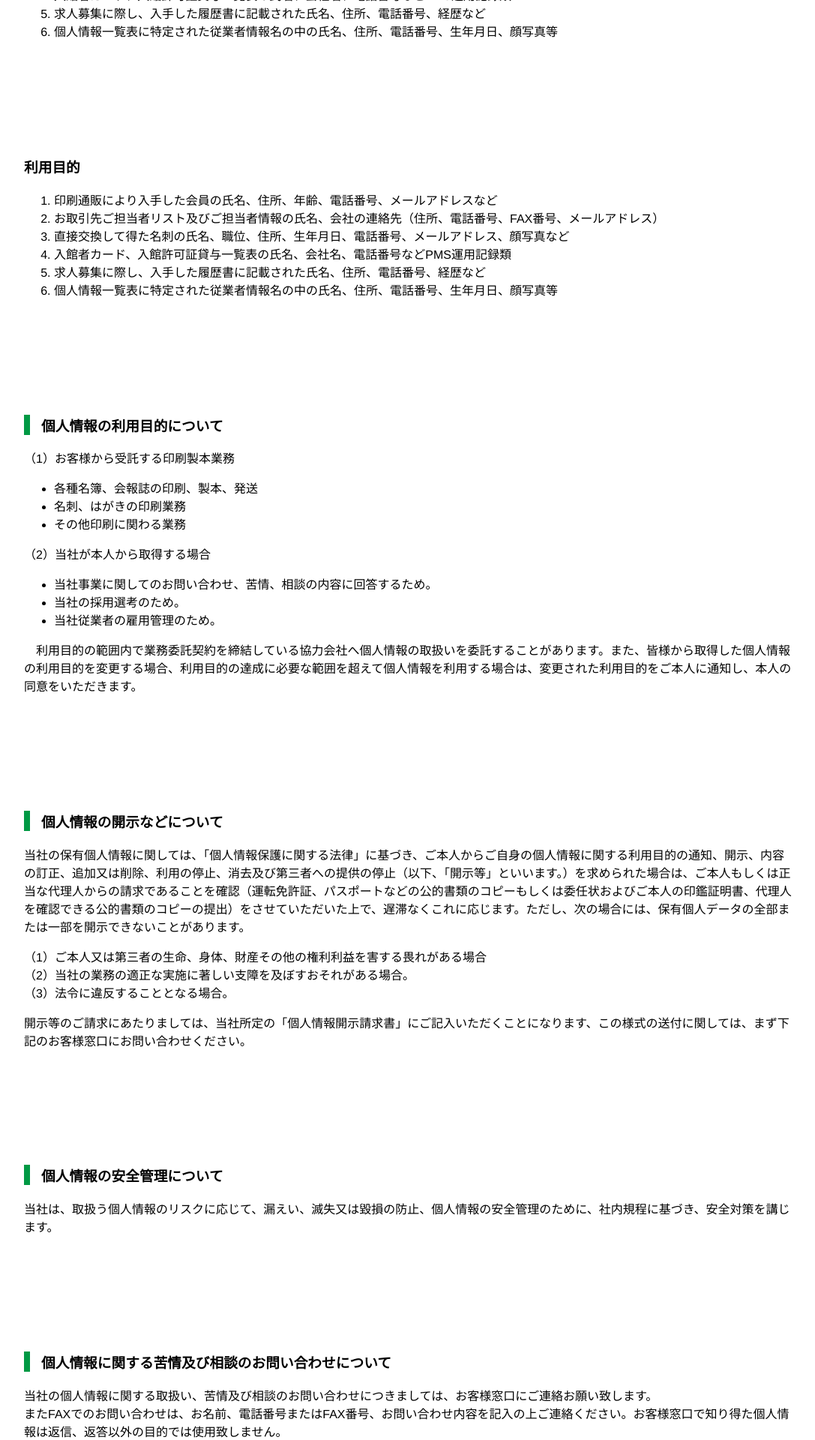
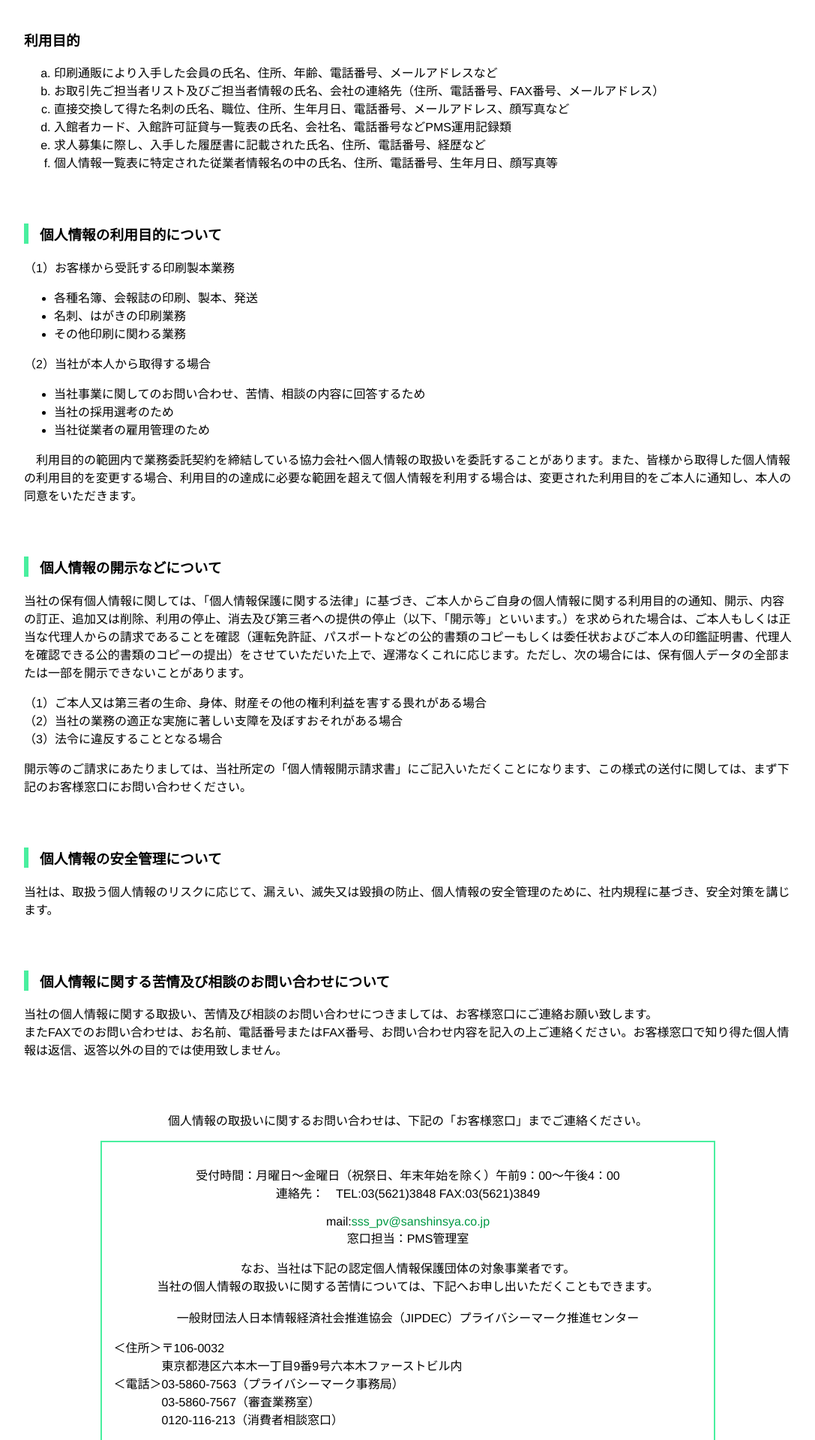
Before and after one commit to iolite-staff/sanshinsya.co.jp, a PHP site: page /privacy/ in a window 1280 px wide. Shown: the part 840-2760 px from the top of the page at 75% size, without its empty margins (96-1183 px from the left). Run offline with PHP 8.4, Linux system fonts and the light colour scheme; some web fonts are replaced.

Commit message:
privacy/index.html レスポンシブ対応＋修正

```diff
--- a/css/screen.css
+++ b/css/screen.css
@@ -1374,7 +1374,7 @@ a.privacy {
 }
 
 #sub_contents_area .contents_title_border{
-	border-left: 8px solid #009944;
+	border-left: 6px solid #49EF9F;
 	padding-left: 15px;
 }
 #sub_contents_area #print_service03 div.other_sevice_area div.other_sevice p{
@@ -1541,3 +1541,28 @@ nav.inner_link ul li:not(:last-child){
 	width: 85%;
 	margin: auto;
 }
+
+#sub_contents_area #privacy_policy ol li{
+	list-style: lower-alpha;
+}
+#sub_contents_area #privacy_policy p.right{
+	text-align: right !important;
+}
+#sub_contents_area #privacy_policy p.left{
+	text-align: left !important;
+	margin: auto;
+}
+
+
+#sub_contents_area #privacy_policy div.center p{
+	text-align: center;
+}
+#sub_contents_area #privacy_policy div>div{
+	margin: 70px 0;
+}
+#sub_contents_area #privacy_policy div.box{
+	border: 2px solid #49EF9F;
+	padding: 15px;
+	width: 80%;
+	margin: auto;
+}
--- a/css/screen_sp.css
+++ b/css/screen_sp.css
@@ -215,6 +215,13 @@ body>footer ul.bnr .bg02{
 	padding:0 0 5px;
 	font-size:13px;
 	font-weight:300;
+}
+
+br.sp{
+	display: block;
+}
+span.pc{
+	display: none;
 }
 
 /* sp_nav */
@@ -543,3 +550,6 @@ h1 .sp_none {
 #sub_contents_area #policy_message div div {
     padding: 0 0 50px;
 }
+#sub_contents_area #privacy_policy p.left{
+	width: 95%;
+}
--- a/privacy/index.html
+++ b/privacy/index.html
@@ -74,6 +74,7 @@
 	</div>
 
 	<section id="privacy_policy">
+		<div>
 			<h2>個人情報の取扱い</h2>
 			<p>
 				当社は、お客様から個人情報を委託された場合や本人から取得する場合について、個人情報の取扱いに関する法令、国が定める指針その他の規範を遵守いたします。<br>
@@ -111,9 +112,9 @@
 				</ul>
 				<p>（2）当社が本人から取得する場合</p>
 				<ul>
-				<li>当社事業に関してのお問い合わせ、苦情、相談の内容に回答するため。</li>
-				<li>当社の採用選考のため。</li>
-				<li>当社従業者の雇用管理のため。</li>
+					<li>当社事業に関してのお問い合わせ、苦情、相談の内容に回答するため</li>
+					<li>当社の採用選考のため</li>
+					<li>当社従業者の雇用管理のため</li>
 				</ul>
 				<p>　利用目的の範囲内で業務委託契約を締結している協力会社へ個人情報の取扱いを委託することがあります。また、皆様から取得した個人情報の利用目的を変更する場合、利用目的の達成に必要な範囲を超えて個人情報を利用する場合は、変更された利用目的をご本人に通知し、本人の同意をいただきます。</p>
 			</div>
@@ -123,8 +124,8 @@
 				<p>当社の保有個人情報に関しては、「個人情報保護に関する法律」に基づき、ご本人からご自身の個人情報に関する利用目的の通知、開示、内容の訂正、追加又は削除、利用の停止、消去及び第三者への提供の停止（以下、「開示等」といいます。）を求められた場合は、ご本人もしくは正当な代理人からの請求であることを確認（運転免許証、パスポートなどの公的書類のコピーもしくは委任状およびご本人の印鑑証明書、代理人を確認できる公的書類のコピーの提出）をさせていただいた上で、遅滞なくこれに応じます。ただし、次の場合には、保有個人データの全部または一部を開示できないことがあります。</p>
 				<p>
 					（1）ご本人又は第三者の生命、身体、財産その他の権利利益を害する畏れがある場合<br>
-				（2）当社の業務の適正な実施に著しい支障を及ぼすおそれがある場合。<br>
-				（3）法令に違反することとなる場合。
+					（2）当社の業務の適正な実施に著しい支障を及ぼすおそれがある場合<br>
+					（3）法令に違反することとなる場合
 				</p>
 				<p>開示等のご請求にあたりましては、当社所定の「個人情報開示請求書」にご記入いただくことになります、この様式の送付に関しては、まず下記のお客様窓口にお問い合わせください。</p>
 			</div>
@@ -147,40 +148,56 @@
 						連絡先：　TEL:03(5621)3848 FAX:03(5621)3849<br>
 						<br>
 						mail:<a href="mailto:sss_pv@sanshinsya.co.jp">sss_pv@sanshinsya.co.jp</a><br>
-					窓口担当：PMS管理室<br>
-					<br>
+						窓口担当：PMS管理室
+					</p>
+					<p>
 						なお、当社は下記の認定個人情報保護団体の対象事業者です。<br>
 						当社の個人情報の取扱いに関する苦情については、下記へお申し出いただくこともできます。<br>
-					<a href="https://www.jipdec.or.jp/" target="_blank">一般財団法人日本情報経済社会推進協会（JIPDEC）</a>
-					<a href="https://privacymark.jp/" target="_blank">プライバシーマーク推進センター</a>
 						<br>
-					<br>
-					＜住所＞〒106-0032東京都港区六本木一丁目9番9号六本木ファーストビル内<br>
-					＜電話＞03-5860-7563（プライバシーマーク事務局）<br>
-					　　　　03-5860-7567（審査業務室）<br>
-					　　　　0120-116-213（消費者相談窓口）<br>
+						一般財団法人日本情報経済社会推進協会（JIPDEC）プライバシーマーク推進センター
 					</p>
-				<p style="tect-align: right;">
+					<p class="left">
+						＜住所＞<br class="sp">〒106-0032<br>
+						<span class="pc">　　　　</span>東京都港区六本木一丁目9番9号六本木ファーストビル内<br>
+						＜電話＞<br class="sp">03-5860-7563<br class="sp">（プライバシーマーク事務局）<br>
+						<span class="pc">　　　　</span>03-5860-7567<br class="sp">（審査業務室）<br>
+						<span class="pc">　　　　</span>0120-116-213<br class="sp">（消費者相談窓口）<br>
+					</p>
+					<p class="right">
 						株式会社三進社
 					</p>
 				</div>
 			</div>
+		</div>
 		<div>
 			<h2>個人情報の取扱い</h2>
+				<div>
 					<h3 class="contents_title_border">個人情報保護の理念</h3>
 					<p>株式会社三進社は「個人情報は個人の重要な財産である」ことを常に念頭におき、個人情報保護に関する法令並びに社会秩序を遵守の上、以下のとおり個人情報保護方針を制定し、これを実行し、かつ、維持することで社会と皆様の信頼に応えていきます。</p>
+				</div>
+				<div>
 					<h3 class="contents_title_border">個人情報保護方針</h3>
 					<ol>
-				<li>当社は個人情報の利用目的を明確に定め、個人情報の取得、利用及び提供を適切におこ
+						<li>
+							当社は個人情報の利用目的を明確に定め、個人情報の取得、利用及び提供を適切におこ
 							ないます。取得した個人情報は利用目的の範囲内のみ利用し、目的外利用を行わないた
-					めの措置を講じます。</li>
-				<li>当社が取扱う個人情報について、個人情報の取扱いに関する法令、国が定める指針その
-					他の規範を遵守いたします。</li>
-				<li>個人情報への不正アクセス、個人情報の漏えい、滅失又は毀損を防止するための安全対
-					策及び是正処置を講じます。</li>
-				<li>本人からの個人情報の開示などの請求及び個人情報保護マネジメントシステムに関する
-					苦情または相談に対応いたします。</li>
-				<li>当社は個人情報保護マネジメントシステムを維持し、かつ、継続的改善に努めます。</li>
+							めの措置を講じます。
+						</li>
+						<li>
+							当社が取扱う個人情報について、個人情報の取扱いに関する法令、国が定める指針その
+							他の規範を遵守いたします。
+						</li>
+						<li>
+							個人情報への不正アクセス、個人情報の漏えい、滅失又は毀損を防止するための安全対
+							策及び是正処置を講じます。
+						</li>
+						<li>
+							本人からの個人情報の開示などの請求及び個人情報保護マネジメントシステムに関する
+							苦情または相談に対応いたします。
+						</li>
+						<li>
+							当社は個人情報保護マネジメントシステムを維持し、かつ、継続的改善に努めます。
+						</li>
 					</ol>
 					<p style="text-align: right;">
 						株式会社 三 進 社<br>
@@ -190,6 +207,7 @@
 						平成16年5月26日制定<br>
 						平成30年8月1日最終改訂
 					</p>
+				</div>
 			<div class="center">
 				<p>個人情報の取扱いに関するお問い合わせは、下記の「お客様窓口」までご連絡ください</p>
 				<div class="box">
```
Lines whose indentation alone changed are shown as unchanged.
